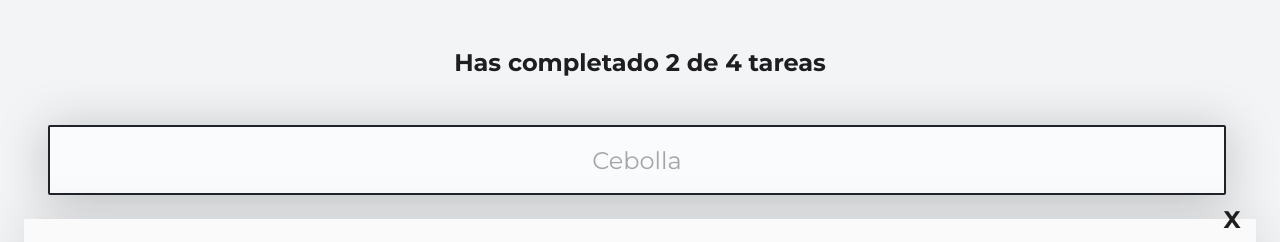
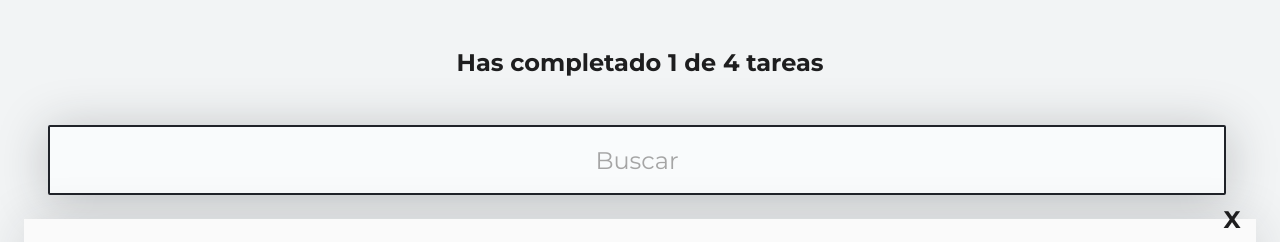
Before and after one commit to Alex-Nieto-deep/To-Do, a React (Create React App) app: page / in a window 1280 px wide. Shown: the top 242 px of the page. Built offline with nearby package versions, Linux system fonts and the light colour scheme.

Commit message:
creating task states

```diff
--- a/src/App.js
+++ b/src/App.js
@@ -1,24 +1,37 @@
+import { useState } from 'react';
 import Counter from './components/Counter';
 import Search from './components/Search';
 import List from './components/List';
 import Item from './components/Item';
 import CreateItemButton from './components/CreateItemButton';
-const todos = [
+
+const todosExample = [
   { text: 'Primera tarea', completed: false },
   { text: 'Primera segunda', completed: true },
   { text: 'Primera tercera', completed: false },
   { text: 'Primera cuarta', completed: false },
-
 ]
 
 function App() {
+  const [todos, setTodos] = useState(todosExample);
+  const [searchValue, setSearchValue] = useState('');
+
+  const completedTodos = todos.filter(todo => todo.completed).length;
+  const totalTodos = todos.length;
   return (
     <>
-      <Counter />
-      <Search />
+      <Counter
+        total={totalTodos}
+        completed={completedTodos}
+      />
+      <Search searchValue={searchValue} setSearchValue={setSearchValue} />
       <List>
         {todos.map(todo => (
-          <Item key={todo.text} text={todo.text} completed={todo.completed} />
+          <Item
+            key={todo.text}
+            text={todo.text}
+            completed={todo.completed}
+          />
         ))
         }
       </List>
--- a/src/components/Counter.jsx
+++ b/src/components/Counter.jsx
@@ -1,10 +1,10 @@
-import styled from 'styled-components';
 import '../styles/Counter.css'
 
 
-const Counter = () => {
+const Counter = ({ total, completed }) => {
+  console.log(total);
   return <div>
-    <h1 className="Counter">Has completado 2 de 4 tareas</h1>
+    <h1 className="Counter">Has completado {completed} de {total} tareas</h1>
   </div>;
 };
 
--- a/src/components/Item.jsx
+++ b/src/components/Item.jsx
@@ -2,15 +2,29 @@ import React from 'react';
 import '../styles/Item.css'
 
 const Item = (props) => {
+  const onDelete = (todo) => {
+    console.log(`tarea eliminada: ${todo}`);
+  }
+
+  const onComplete = (todo) => {
+    console.log(`tarea completada: ${todo}`);
+  }
   return (
     <li className="Item">
-      <span className={`Icon Icon-check ${props.completed && 'Icon-check--active'}`}>
+      <span
+        className={`Icon Icon-check ${props.completed && 'Icon-check--active'}`}
+        onClick={() => onComplete(props.text)}
+      >
         √
       </span>
-      <p className={`Item-p ${props.completed && 'Item-p--complete'}`}>
+      <p
+        className={`Item-p ${props.completed && 'Item-p--complete'}`}>
         {props.text}
       </p>
-      <span className="Icon Icon-delete">
+      <span
+        className="Icon Icon-delete"
+        onClick={() => onDelete(props.text)}
+      >
         X
       </span>
     </li>
--- a/src/components/Search.jsx
+++ b/src/components/Search.jsx
@@ -1,9 +1,20 @@
-import React from 'react';
+import { useState } from 'react';
 import '../styles/Search.css'
 
-const Search = () => {
+const Search = ({ searchValue, setSearchValue }) => {
+
+  const onSearchChange = (event) => {
+    const todo = event.target.value
+    console.log(todo);
+    setSearchValue(todo)
+  }
+
   return (
-    <input className="Search" placeholder="Cebolla" />
+    <input
+      className="Search"
+      placeholder="Buscar"
+      onChange={onSearchChange}
+    />
   );
 };
 
```
Also changed, not shown: src/context/index.js (added, +11 -0 lines).
